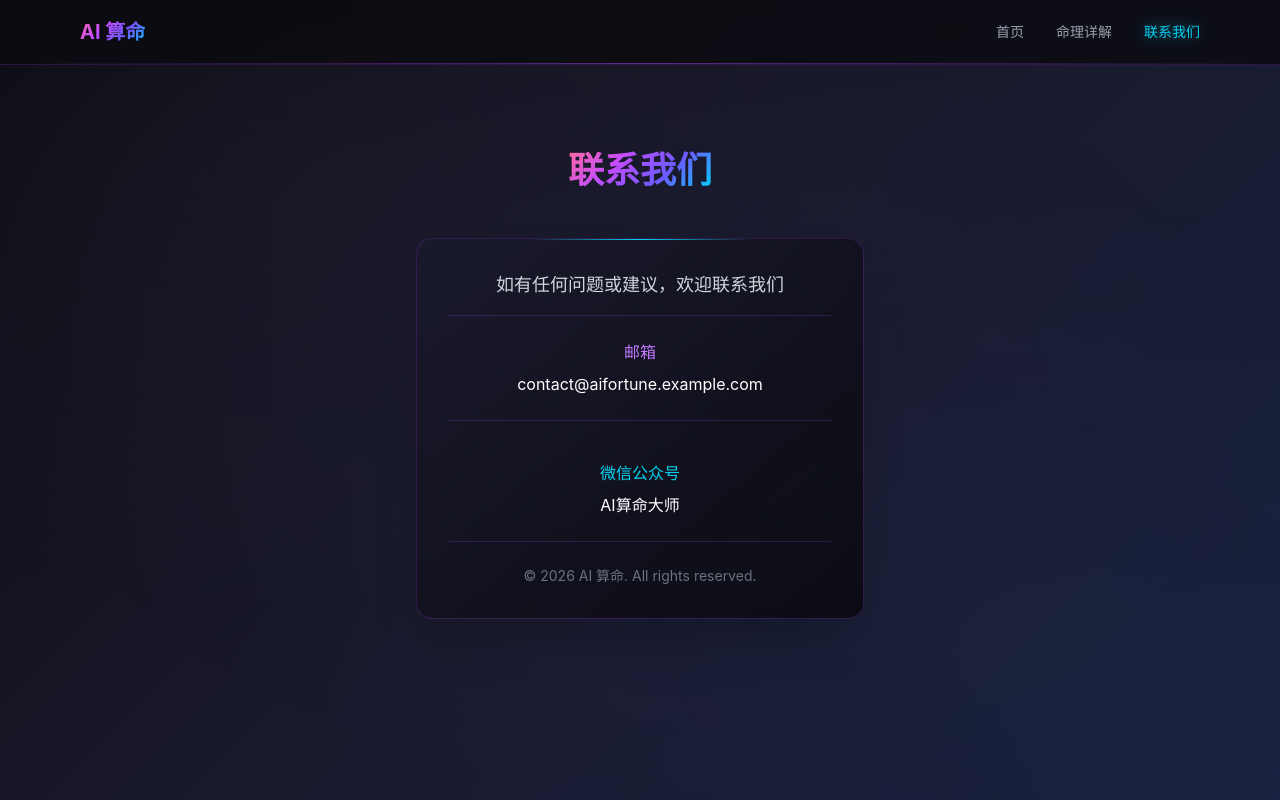
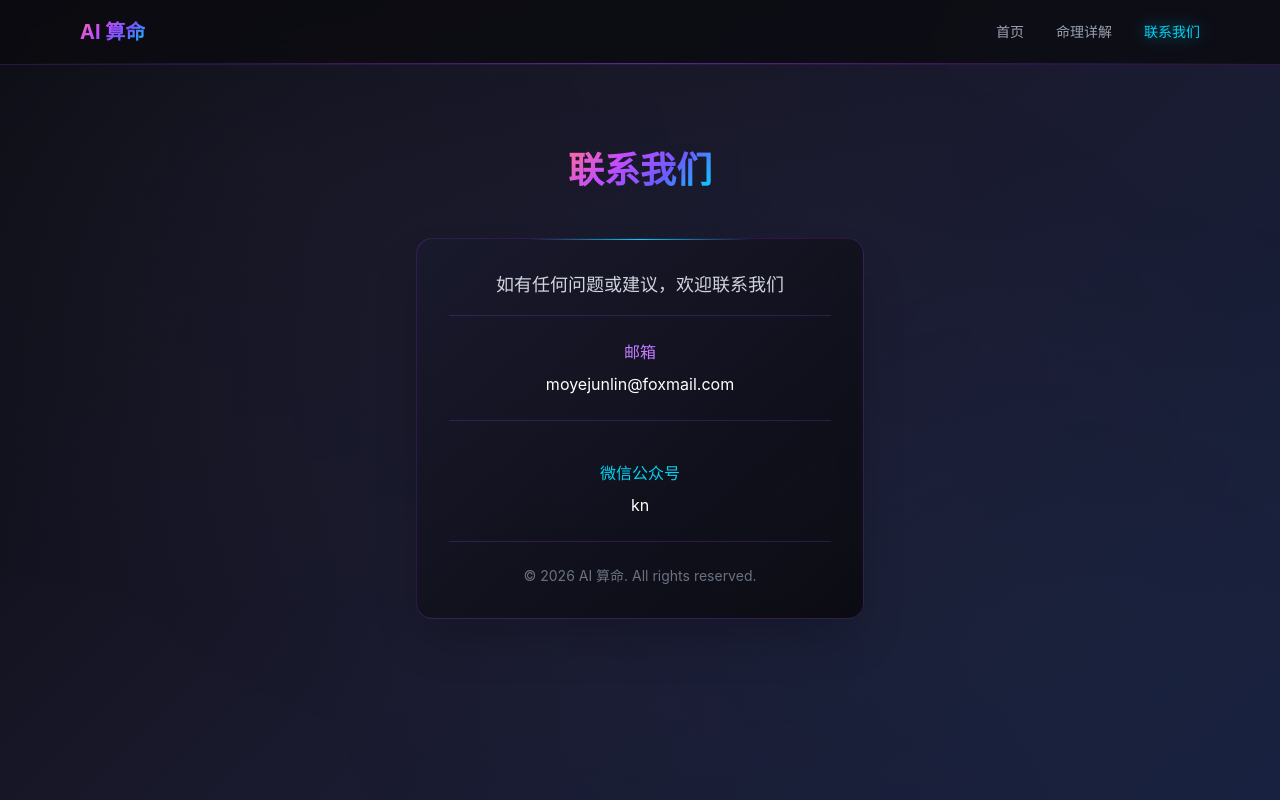
Before and after one commit to MozhuGithub/AIfortune-telling, a React (Vite) app: page / in a window 1280 px wide. Both pictures are taken after a click on the button "联系我们". Built offline with nearby package versions, Linux system fonts and the light colour scheme.

Commit message:
fix: 更新联系方式
- 邮箱改为 moyejunlin@foxmail.com
- 微信公众号改为 kn

```diff
--- a/src/App.jsx
+++ b/src/App.jsx
@@ -752,11 +752,11 @@ function App() {
                 </p>
                 <div className="py-6 border-t border-b border-purple-500/20">
                   <p className="text-purple-400 font-medium">邮箱</p>
-                  <p className="text-white mt-2">contact@aifortune.example.com</p>
+                  <p className="text-white mt-2">moyejunlin@foxmail.com</p>
                 </div>
                 <div className="py-6 border-b border-purple-500/20">
                   <p className="text-cyan-400 font-medium">微信公众号</p>
-                  <p className="text-white mt-2">AI算命大师</p>
+                  <p className="text-white mt-2">kn</p>
                 </div>
                 <p className="text-gray-500 text-sm mt-6">
                   © 2026 AI 算命. All rights reserved.
```
